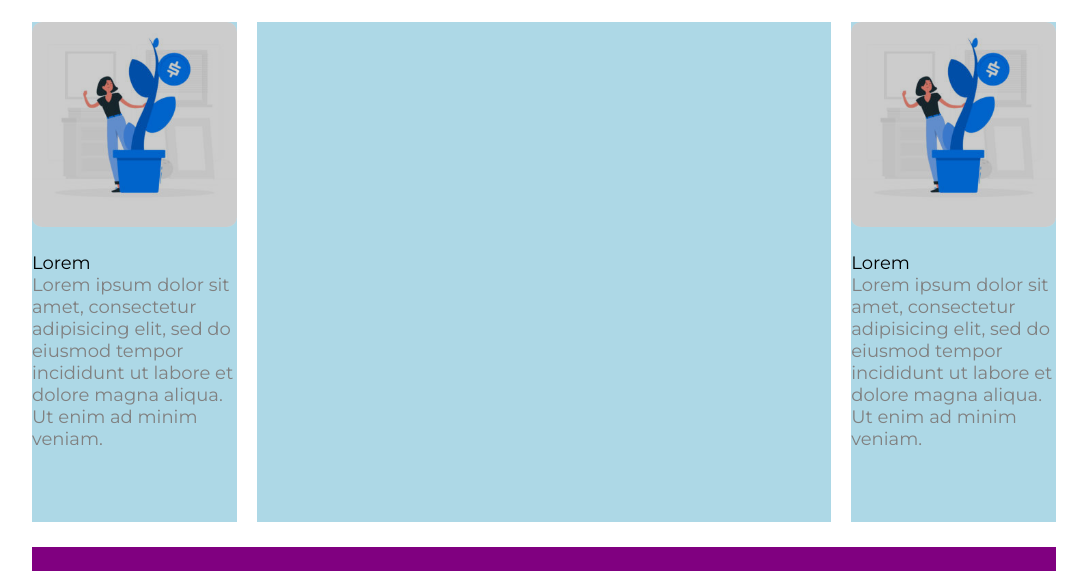
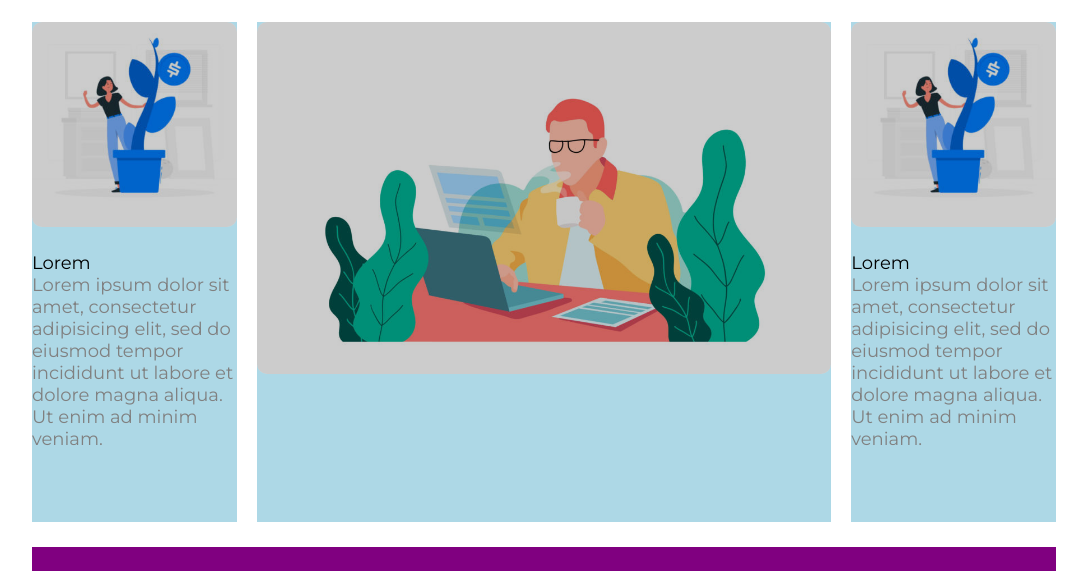
Before and after one commit to CassiniHub/htmlcss-wp, a plain HTML site: page index.html in a window 1280 px wide. Shown: the part 730-1301 px from the top of the page, without its empty margins (96-1183 px from the left). Drawn offline with Linux system fonts and the light colour scheme.

Commit message:
Img management problems

```diff
--- a/css/master.css
+++ b/css/master.css
@@ -161,11 +161,14 @@ p.p-color{
   color: grey;
 }
 
+/* MAIN ARTICLE */
 .content{
   /* debug rules */
   width: 56%;
   margin-bottom: 25px;
 }
+
+
 
 /* FOOTER */
 footer{
--- a/index.html
+++ b/index.html
@@ -66,10 +66,11 @@
             </div>
 
             <!-- ARTICLES -->
+            <!-- ASIDE -->
             <div class="row">
               <div class="col aside">
                 <div class="article-img">
-                  <img src="img/img-1.jpg" alt="article imsg">
+                  <img src="img/img-1.jpg" alt="growing business">
                   <div class="overlay">
 
                   </div>
@@ -78,9 +79,17 @@
                 <p class="article-text p-color">Lorem ipsum dolor sit amet, consectetur adipisicing elit, sed do eiusmod tempor incididunt ut labore et dolore magna aliqua. Ut enim ad minim veniam.</p>
               </div>
 
+              <!-- MAIN ARTICLE -->
               <div class="col content">
+                <div class="article-img">
+                  <img src="img/banner-2.jpg" alt="office work">
+                  <div class="overlay">
 
+                  </div>
+                </div>
               </div>
+
+              <!-- ASIDE -->
               <div class="col aside">
                 <div class="article-img">
                   <img src="img/img-1.jpg" alt="article imsg">
```
